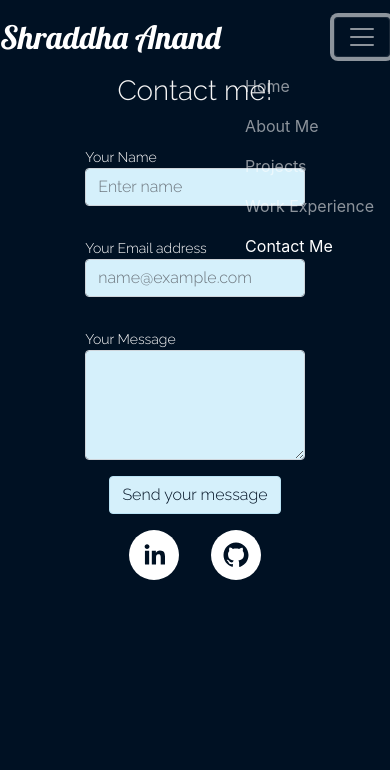
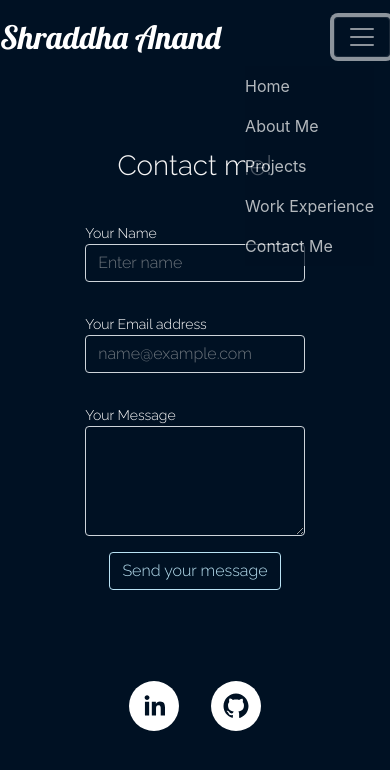
Before and after one commit to sanand100/portfolio-react, a React (Create React App) app: page /ContactMe in a window 390 px wide. Both pictures are taken after a click on the button 362 px from the left and 37 px from the top of the page. Shown: the top 770 px of the page. Built offline with nearby package versions, Linux system fonts and the light colour scheme; a web font is replaced by a local one.

Commit message:
Add mobile styling to all components, fix color scheme in contact me form

```diff
--- a/src/Components/AboutMe.css
+++ b/src/Components/AboutMe.css
@@ -14,3 +14,9 @@
     text-align: center;
     font-weight: 500;
 }
+
+@media (max-width: 400px){
+    #aboutme {
+        height: 70vh;
+    }
+}
--- a/src/Components/AboutMe.js
+++ b/src/Components/AboutMe.js
@@ -10,7 +10,7 @@ function AboutMe(props) {
 			</p>
 			<p className='aboutme-p'>
 				I graduated from Wellesley College in 2021 with a Bachelors of Arts in
-				Mathematics and Economics
+				Mathematics and Economics. NEED TO FINISH
 			</p>
 		</div>
 	);
--- a/src/Components/ContactMe.css
+++ b/src/Components/ContactMe.css
@@ -21,5 +21,14 @@
 }
 
 .form-control{
-    background-color: rgb(213, 240, 251);;
+    /* background-color: rgb(237, 249, 254);; */
+    background-color: rgb(0, 17, 35);
+    color: rgb(186, 227, 244);
 }
+
+
+@media (max-width: 400px) {
+    .form-container {
+        height: 70vh;
+    }
+}
--- a/src/Components/Footer.css
+++ b/src/Components/Footer.css
@@ -6,3 +6,9 @@
 .social-icon{
     margin: 1em;
 }
+
+@media (max-width: 400px){
+    .social-media-icons-container{
+        padding: 0
+    }
+}
--- a/src/Components/Homepage.css
+++ b/src/Components/Homepage.css
@@ -68,6 +68,7 @@
 @media (max-width: 400px) {
     .homepage-container{
         padding-bottom: 0;
+        height: 70vh
     }
     .profile-pic {
         width: 10em
--- a/src/Components/Navigation.css
+++ b/src/Components/Navigation.css
@@ -14,3 +14,11 @@
     position: fixed;
     right: 1em;
 }
+
+@media (max-width: 400px) {
+    .nav-link{
+        background-color: rgb(0, 17, 35) !important;
+        opacity: 0.7 !important;
+        color: white  !important
+    }
+}
--- a/src/Components/Navigation.js
+++ b/src/Components/Navigation.js
@@ -31,19 +31,19 @@ function Navigation(props) {
 			<Navbar.Collapse id='responsive-navbar-nav' className='navbar-collapse'>
 				<Nav className='nav-options'>
 					<LinkContainer to='/Home'>
-						<Nav.Link>Home</Nav.Link>
+						<Nav.Link className='nav-link'>Home</Nav.Link>
 					</LinkContainer>
 					<LinkContainer to='/AboutMe'>
-						<Nav.Link>About Me</Nav.Link>
+						<Nav.Link className='nav-link'>About Me</Nav.Link>
 					</LinkContainer>
 					<LinkContainer to='/Projects'>
-						<Nav.Link>Projects</Nav.Link>
+						<Nav.Link className='nav-link'>Projects</Nav.Link>
 					</LinkContainer>
 					<LinkContainer to='/WorkExperience'>
-						<Nav.Link>Work Experience</Nav.Link>
+						<Nav.Link className='nav-link'>Work Experience</Nav.Link>
 					</LinkContainer>
 					<LinkContainer to='/ContactMe'>
-						<Nav.Link>Contact Me</Nav.Link>
+						<Nav.Link className='nav-link'>Contact Me</Nav.Link>
 					</LinkContainer>
 				</Nav>
 			</Navbar.Collapse>
--- /dev/null
+++ b/src/Components/Projects.css
@@ -0,0 +1,13 @@
+.projects-container{
+    height: 78vh;
+    display: flex;
+    flex-direction: column;
+    justify-content: center;
+    align-items: center;
+}
+
+@media (max-width: 400px) {
+    .projects-container {
+        height: 70vh;
+    }
+}
--- a/src/Components/Projects.js
+++ b/src/Components/Projects.js
@@ -1,7 +1,10 @@
 import React from 'react';
+import '../Components/Projects.css';
 
 function Projects(props) {
-	return <div className='container'>Here are my projects</div>;
+	return (
+		<div className='container projects-container'>Here are my projects</div>
+	);
 }
 
 export default Projects;
--- a/src/index.css
+++ b/src/index.css
@@ -50,7 +50,9 @@ footer {
 
 .btn{
   border: 1px rgb(186, 227, 244) solid;
-  background-color:rgb(213, 240, 251);
+  /* background-color:rgb(213, 240, 251); */
+  background-color: rgb(0, 17, 35);;
   margin-top: 1em;
-  color: rgb(0, 17, 35);
+  /* color: rgb(0, 17, 35); */
+  color:rgb(186, 227, 244)
 }
```
